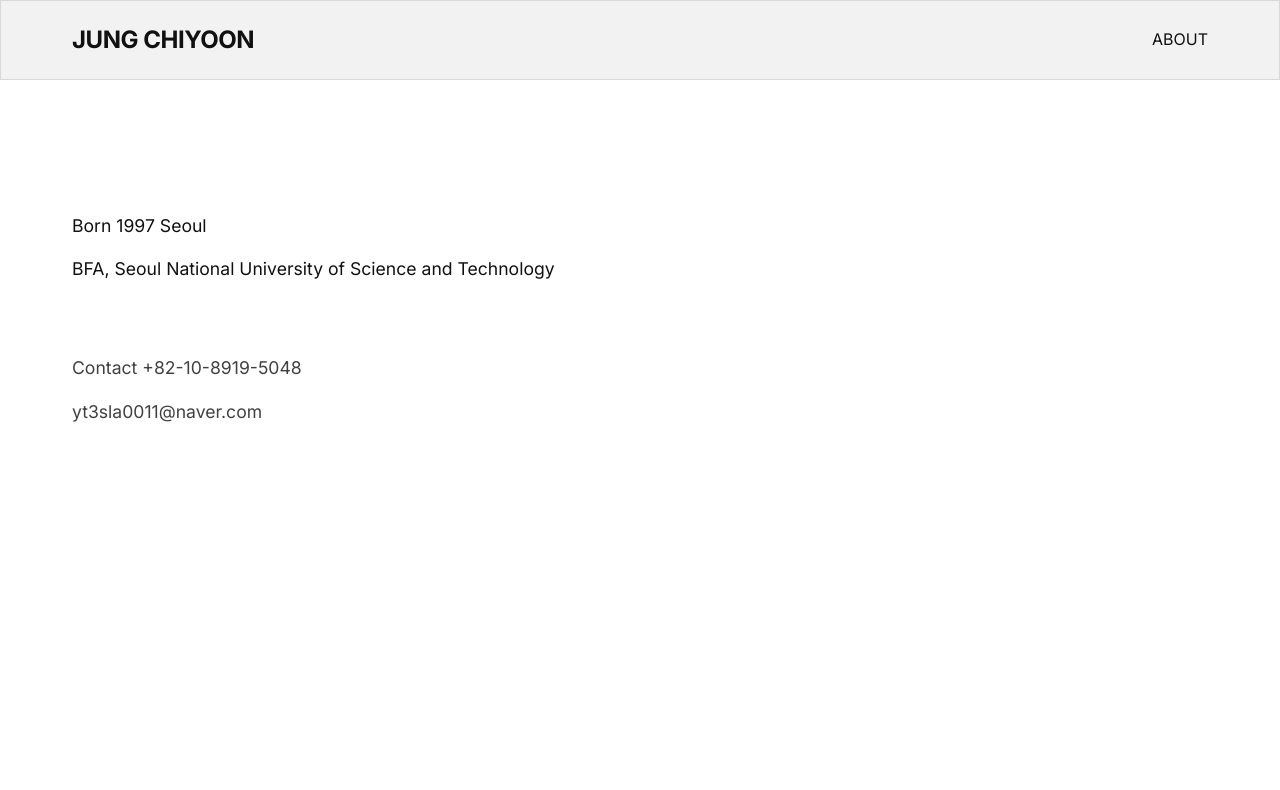
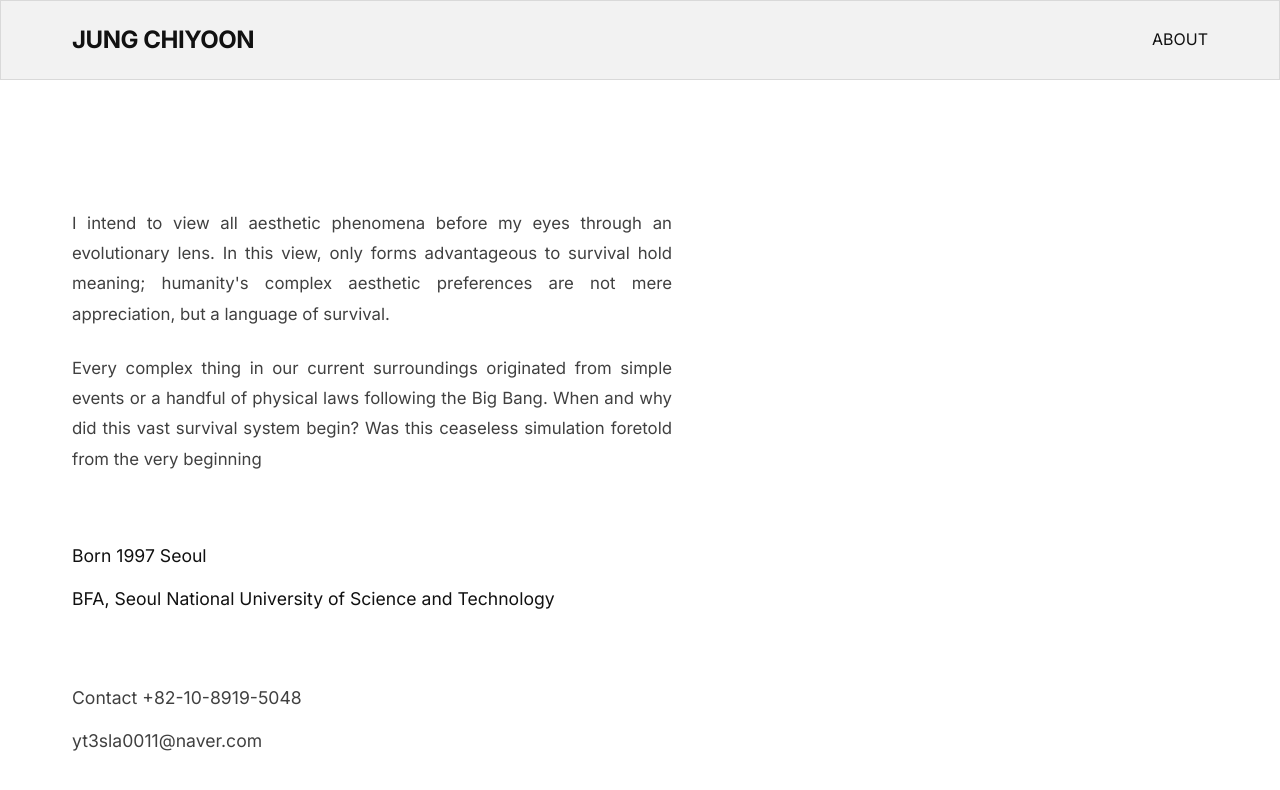
Before and after one commit to jungchiyoon/portfolio, a Next.js app: page /about in a window 1280 px wide. Shown: the top 790 px of the page. Built offline with nearby package versions, Linux system fonts and the light colour scheme.

Commit message:
Add artist statement to about page

```diff
--- a/src/app/about/page.tsx
+++ b/src/app/about/page.tsx
@@ -3,6 +3,15 @@ export default function AboutPage() {
     <div className="container animate-fade">
       <section style={{ padding: '8rem 0', maxWidth: '600px' }}>
         <div style={{ lineHeight: 2.0, fontSize: '1.1rem', fontWeight: 400 }}>
+          <div style={{ marginBottom: '4rem', fontSize: '1.05rem', color: '#404040', textAlign: 'justify', lineHeight: 1.8 }}>
+            <p style={{ marginBottom: '1.5rem' }}>
+              I intend to view all aesthetic phenomena before my eyes through an evolutionary lens. In this view, only forms advantageous to survival hold meaning; humanity's complex aesthetic preferences are not mere appreciation, but a language of survival.
+            </p>
+            <p>
+              Every complex thing in our current surroundings originated from simple events or a handful of physical laws following the Big Bang. When and why did this vast survival system begin? Was this ceaseless simulation foretold from the very beginning
+            </p>
+          </div>
+
           <p style={{ marginBottom: '0.5rem' }}>Born 1997 Seoul</p>
           <p style={{ marginBottom: '2rem' }}>BFA, Seoul National University of Science and Technology</p>
 
```
